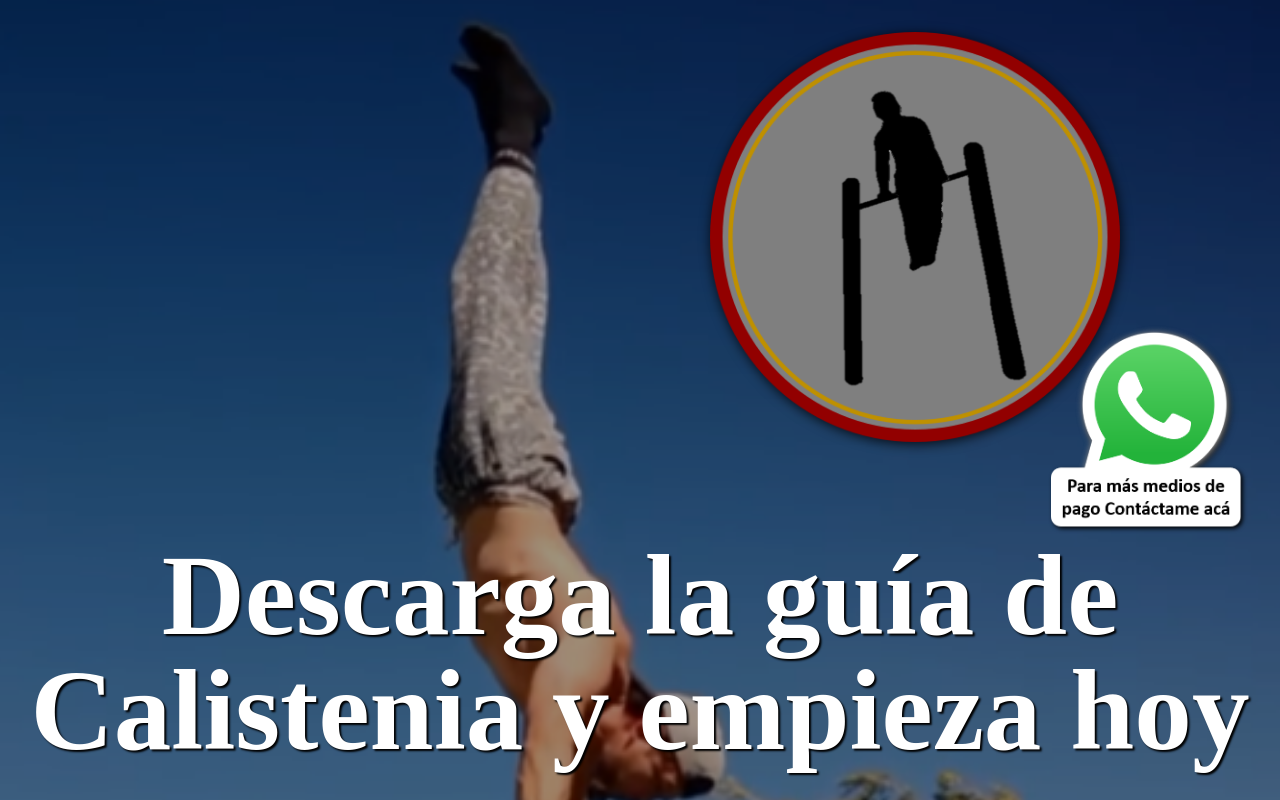
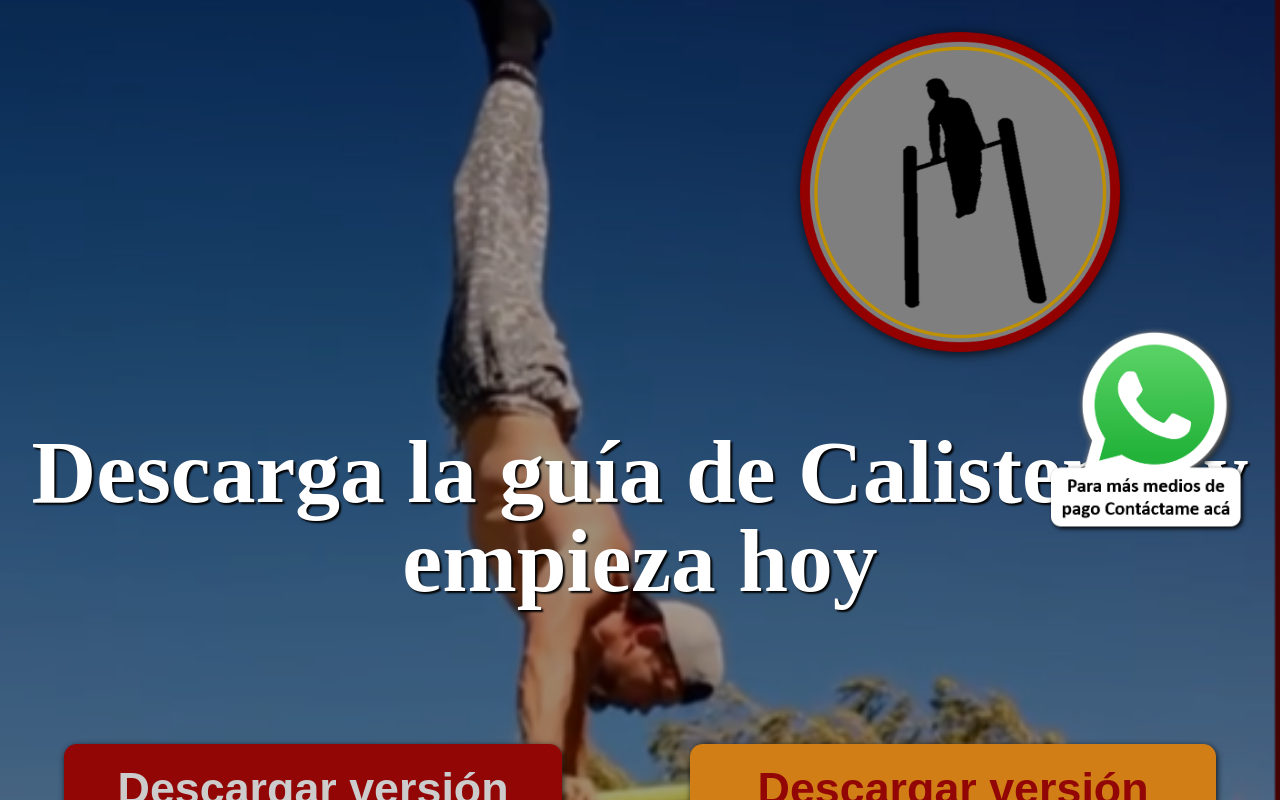
Before and after one commit to Ewardzone/landing-guia-calistenia, a React (Vite) app: page / in a window 1280 px wide. Shown: the top 800 px of the page. Built offline with nearby package versions, Linux system fonts and the light colour scheme.

Commit message:
tracking y modificacion guia prueba

```diff
--- a/src/App.jsx
+++ b/src/App.jsx
@@ -1,3 +1,4 @@
+import { useEffect } from "react";
 import "./App.css";
 import Benefits from "./components/benefits/benefits";
 import Comparativa from "./components/comparativa/comparativa";
@@ -7,6 +8,22 @@ import Orientada from "./components/orientada/orientada";
 import Whatsapp from "./components/whatsapp/whatsapp";
 
 function App() {
+  useEffect(() => {
+    (function (h, o, t, j, a, r) {
+      h.hj =
+        h.hj ||
+        function () {
+          (h.hj.q = h.hj.q || []).push(arguments);
+        };
+      h._hjSettings = { hjid: 6454226, hjsv: 6 };
+      a = o.getElementsByTagName("head")[0];
+      r = o.createElement("script");
+      r.async = 1;
+      r.src = t + h._hjSettings.hjid + j + h._hjSettings.hjsv;
+      a.appendChild(r);
+    })(window, document, "https://static.hotjar.com/c/hotjar-", ".js?sv=");
+  }, []);
+
   return (
     <>
       <div>
--- a/src/components/main/mainstyles.jsx
+++ b/src/components/main/mainstyles.jsx
@@ -17,6 +17,17 @@ export const MainContainer = styled.div`
     margin-left: 43vw;
     filter: drop-shadow(1px 2px 6px rgba(0, 0, 0, 0.8));
   }
+  @media (min-width: 768px) {
+    img {
+      width: 25vw;
+    }
+  }
+  @media (min-width: 1024px) {
+    img {
+      margin-left: 40rem;
+      width: 20rem;
+    }
+  }
 `;
 
 export const MainSection = styled.div`
@@ -32,6 +43,12 @@ export const MainSection = styled.div`
     letter-spacing: 0;
     line-height: 1;
     text-shadow: 2px 2px 2px black;
+  }
+
+  @media (min-width: 768px) {
+    h2 {
+      font-size: 7vw;
+    }
   }
 `;
 
```
Also changed, not shown: 1 other file (tests, documents, lock files or other folders).
